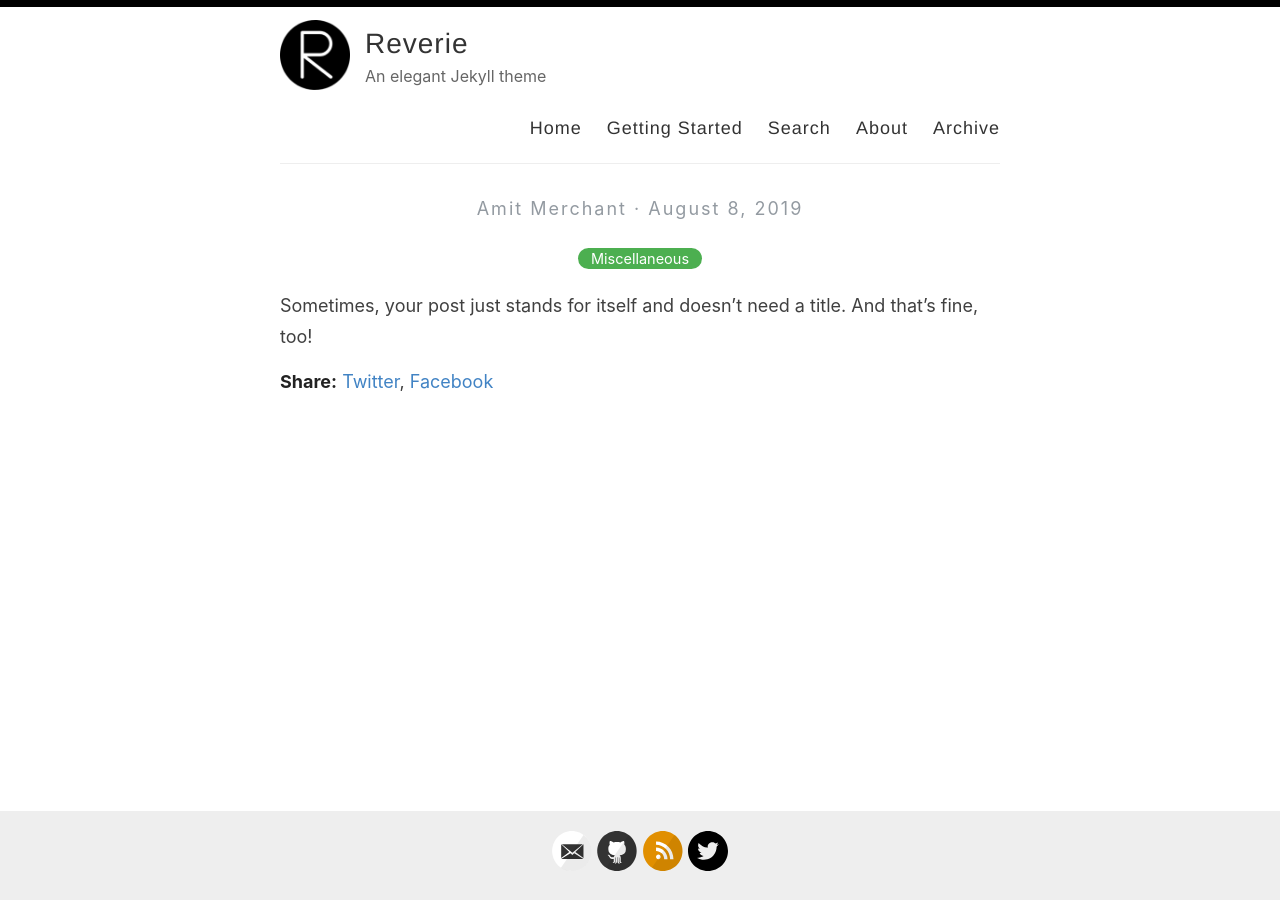
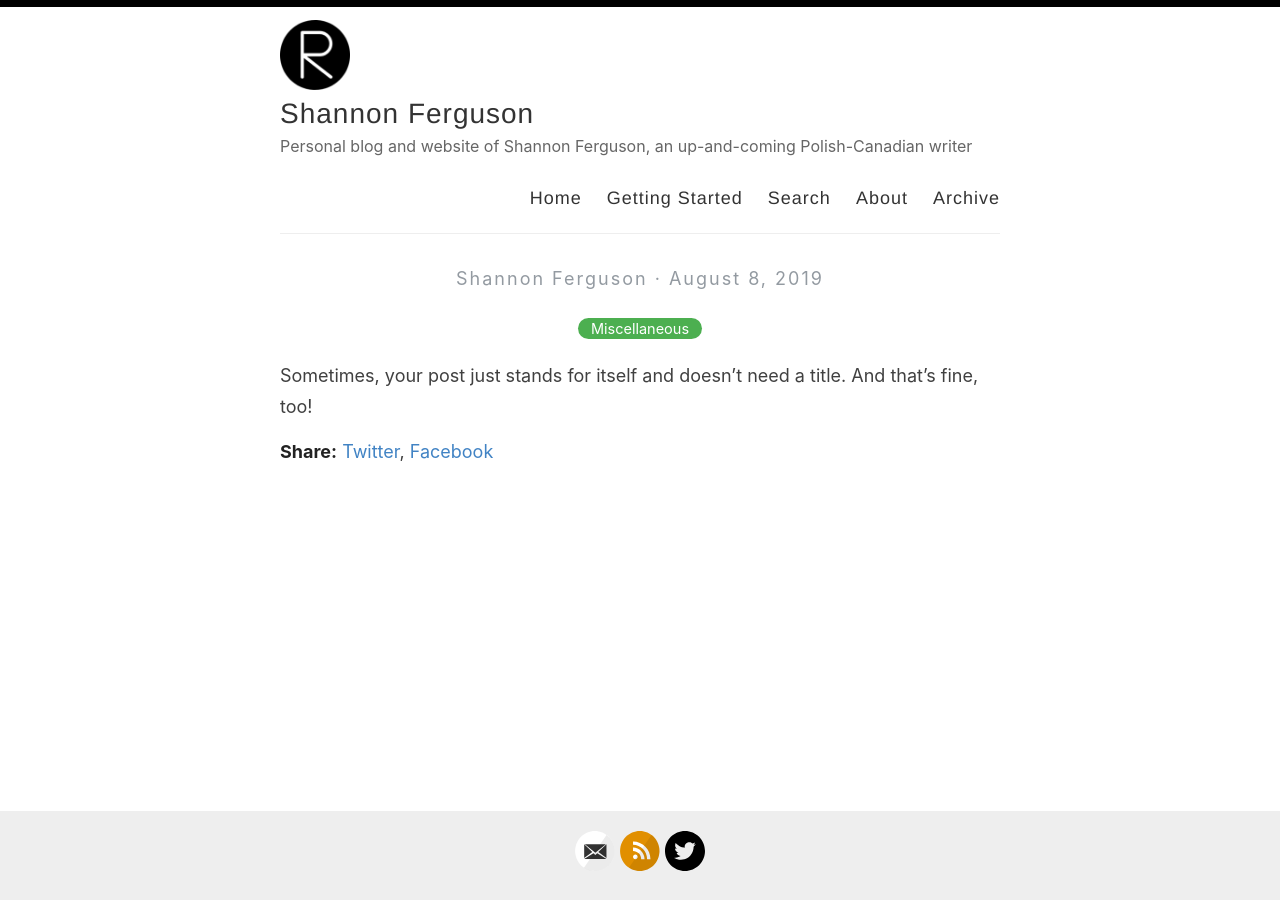
Before and after one commit to shannon-ferguson/shannon-ferguson.github.io, a Jekyll site: the page built from _posts/2019-08-08-no-title-posts.md, in a window 1280 px wide. Built offline with Jekyll 4.4.1, drawn with Linux system fonts in a browser that asks for light colours.

Commit message:
Update _config.yml

```diff
--- a/_config.yml
+++ b/_config.yml
@@ -3,13 +3,13 @@
 #
 
 # Name of your site (displayed in the header)
-name: Reverie
+name: Shannon Ferguson
 
 # Name of the author
-author: Amit Merchant
+author: Shannon Ferguson
 
 # Short bio or description (displayed in the header)
-description: An elegant Jekyll theme
+description: Personal blog and website of Shannon Ferguson, an up-and-coming Polish-Canadian writer
 
 # URL of your avatar or profile pic (you could use your GitHub profile pic)
 avatar: /images/reverie.png
@@ -21,15 +21,15 @@ avatar: /images/reverie.png
 # Includes an icon in the footer for each username you enter
 footer-links:
   dribbble:
-  email: amit.d.merchant@gmail.com
+  email: shannon.ferguson.author@gmail.com
   facebook:
   flickr:
-  github: amitmerchant1990/reverie
+  github:
   instagram:
   linkedin:
   pinterest:
   rss: rss
-  twitter: amit_merchant
+  twitter: ShannFergAuthor
   stackoverflow:
   youtube: # channel/<your_long_string> or user/<user-name>
   googleplus: # anything in your profile username that comes after plus.google.com/
@@ -41,21 +41,21 @@ footer-links:
 disqus:
 
 # Enter your Google Analytics web tracking code (e.g. UA-2110908-2) to activate tracking
-google_analytics: UA-43339302-11
+google_analytics:
 
 # For newer "GA4" analytics, use the following instead of the "UA" entry above
 #google_analytics_ga4: G-GABC1DEFG
 
 # Your website URL (e.g. http://amitmerchant1990.github.io or http://www.amitmerchant.com)
 # Used for Sitemap.xml and your RSS feed
-url: http://www.amitmerchant.com/reverie
-enforce_ssl: https://www.amitmerchant.com/reverie
+url: http://www.shannon-ferguson.github.io/
+enforce_ssl: https://www.shannon-ferguson.github.io/
 
 # If you're hosting your site at a Project repository on GitHub pages
 # (http://yourusername.github.io/repository-name)
 # and NOT your User repository (http://yourusername.github.io)
 # then add in the baseurl here, like this: "/repository-name"
-baseurl: "/reverie"
+# baseurl: "/reverie"
 
 #
 # !! You don't need to change any of the configuration flags below !!
```
